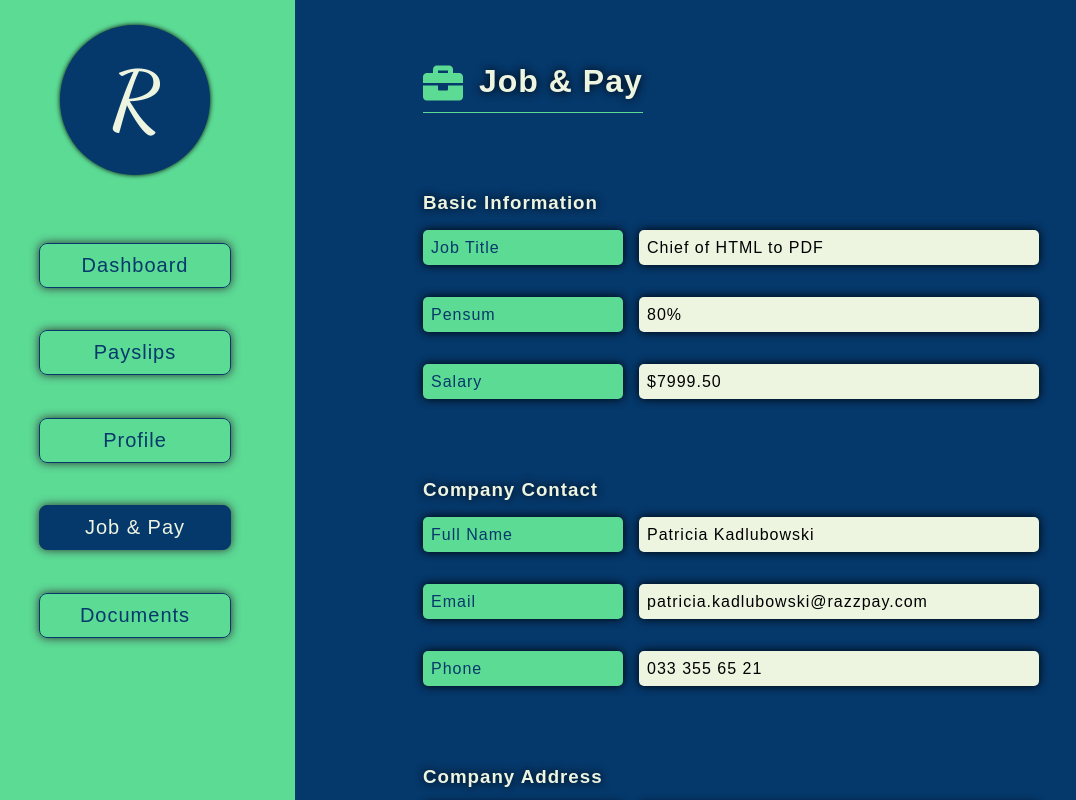
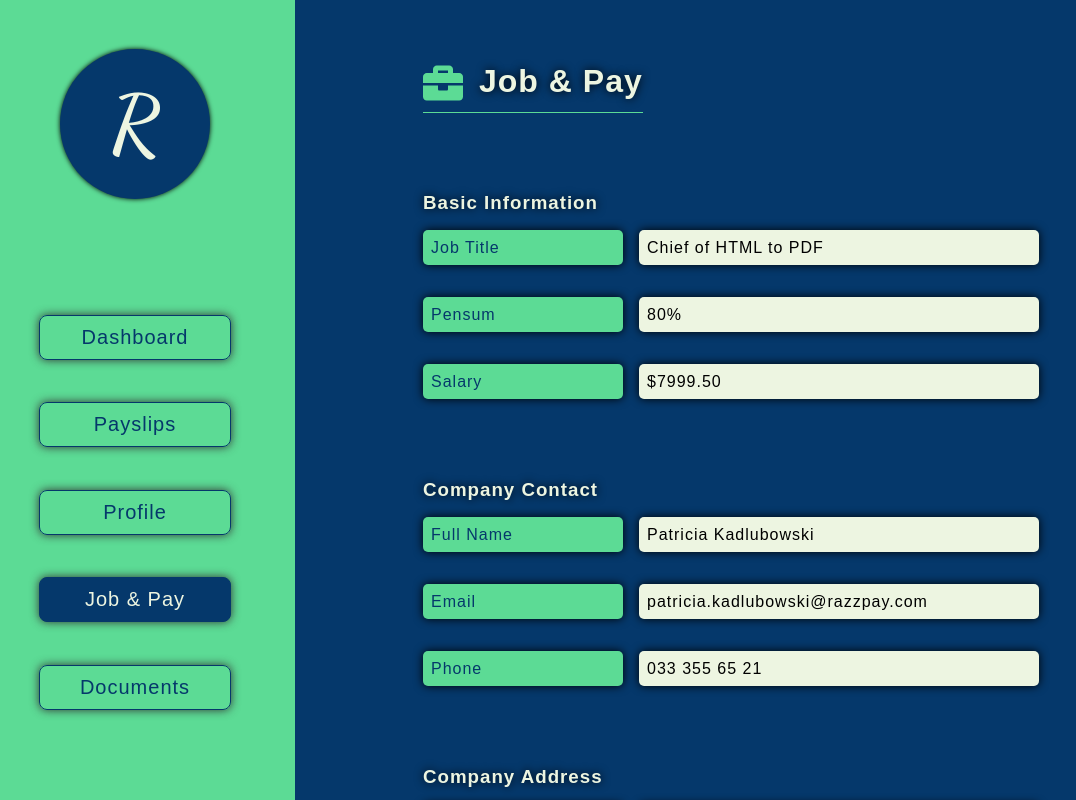
Before and after one commit to joshhammer/propulsion-final-project, a React (Create React App) app in the folder frontend/: page /employee/job in a window 1280 px wide. Shown: the whole page, without its empty margins (25-1101 px from the left). Built offline with nearby package versions, Linux system fonts and the light colour scheme.

Commit message:
some more minor changes

```diff
--- a/frontend/src/components/AppContainer/Company/CompanySidebar/CompanySidebar.js
+++ b/frontend/src/components/AppContainer/Company/CompanySidebar/CompanySidebar.js
@@ -8,7 +8,10 @@ const CompanySidebar = () => {
     return (
         <div className="company-sidebar-container">
             <div className="company-logo">
-                <img src={logo} alt="logo"/>
+                {/* <img src={logo} alt="logo"/> */}
+                <div className='logo-circle'>
+                    <h1 className='company-logo-title'>R</h1>
+                </div>
             </div>
             <div className="company-sidebar-links">
                 <Link className="sidebar-link" to="/company/dashboard">Dashboard</Link>
--- a/frontend/src/components/AppContainer/Employee/EmployeeSidebar/EmployeeSidebar.js
+++ b/frontend/src/components/AppContainer/Employee/EmployeeSidebar/EmployeeSidebar.js
@@ -23,7 +23,7 @@ const EmployeeSidebar = (props) => {
                 <Link className="sidebar-link" to="/employee/job" id={path === '/employee/job' ? 'active-sidebar-link' : ''}>Job & Pay</Link>
                 <Link className="sidebar-link" to="/employee/documents" id={path === '/employee/documents' ? 'active-sidebar-link' : ''}>Documents</Link>
             </div>
-            <div className="sidebar-placeholder"></div>
+            {/* <div className="sidebar-placeholder"></div> */}
         </div>
     )
 }
--- a/frontend/src/components/AppContainer/Employee/EmployeeSidebar/EmployeeSidebar.scss
+++ b/frontend/src/components/AppContainer/Employee/EmployeeSidebar/EmployeeSidebar.scss
@@ -13,6 +13,7 @@
     flex-direction: column;
     align-items: center;
     justify-content: space-evenly;
+    margin-bottom: 15%;
 }
 
 .company-logo {
@@ -26,14 +27,12 @@
     align-items: center;
     width: 150px;
     height: 150px;
+    margin-top: 15%;
     background: var(--mainBlue);
     border-radius: 50%;
     box-shadow: 0 0 5px black;
     transition: all .5s ease-in-out;
     &:hover {
-        // animation-name: example;
-        // animation-duration: 2s;
-        // animation-timing-function: ease-in-out;
         transform: rotate(360deg);
         box-shadow: 0 0 15px black;
     }
@@ -45,8 +44,3 @@
     font-weight: 700;
     font-size: 5rem;
 }
-
-// @keyframes example {
-//     0% { transform: rotate(0deg);}
-//     100% { transform: rotate(360deg);}
-// }
```
Also changed, not shown: frontend/src/components/AppContainer/Employee/EmployeeDocuments/EmployeeDocuments.scss (added).
